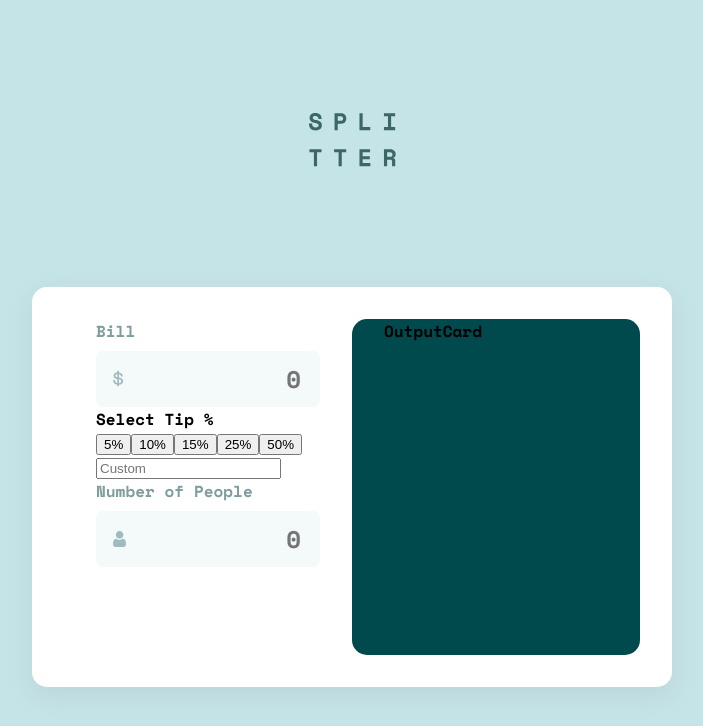
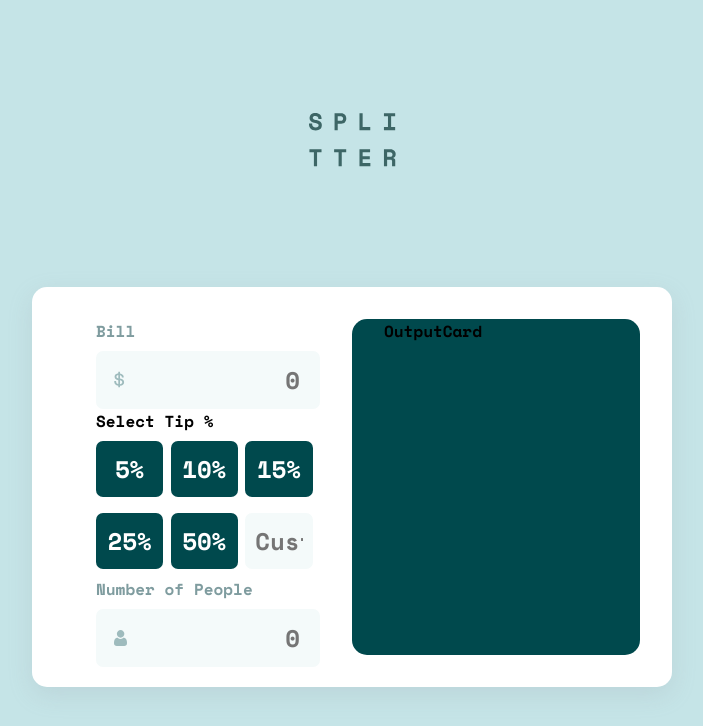
Before and after one commit to subrat611/tip-calculator-app, a React (Vite) app: page / in a window 1280 px wide. Shown: the top 726 px of the page, without its empty margins (288-991 px from the left). Built offline with nearby package versions, Linux system fonts and the light colour scheme.

Commit message:
styles update

```diff
--- a/src/index.scss
+++ b/src/index.scss
@@ -29,12 +29,16 @@
         }
 
         .TipInputCard {
+            display: flex;
+            flex-direction: column;
+            justify-content: space-around;
 
             .bill-input-wrapper,
             .person-input-wrapper {
                 label {
                     color: $neutral-grayish-cyan;
                 }
+
             }
 
             .input-box {
@@ -45,16 +49,19 @@
                 align-items: center;
                 border-radius: 7px;
                 margin-top: 0.5rem;
+                border: 2px solid transparent;
 
                 input {
                     font-family: $font-space-mono;
                     font-size: $input-font-size;
+                    color: $neutral-dark-cyan;
                     background: none;
                     outline: none;
                     border: none;
                     text-align: right;
                     appearance: textfield;
                     width: 100%;
+
 
                     // chrome, safari, edge, opera
                     &::-webkit-outer-spin-button,
@@ -63,11 +70,116 @@
                     }
                 }
             }
+
+            .focus-style {
+                border: 2px solid $primary-color;
+            }
+
+            .error-style {
+                border: 2px solid rgb(211, 45, 45);
+            }
+
+            .tip-select-wrapper {
+
+                .tip-select-items {
+                    display: grid;
+                    grid-template-columns: repeat(3, 1fr);
+                    justify-content: space-between;
+
+                    input {
+                        outline: none;
+                        border: 2px solid transparent;
+                        font-size: $input-font-size;
+                        padding: 0.5rem 0.5rem;
+                        width: 90%;
+                        margin: 0.5rem 0;
+                        font-family: $font-space-mono;
+                        font-weight: $font-weight;
+                        border-radius: 7px;
+                        background-color: $neutral-dark-cyan;
+                        color: $neutral-white;
+                    }
+
+                    input[type=number] {
+                        text-align: right;
+                        background-color: $neutral-very-light-grayish-cyan;
+                        color: $neutral-dark-cyan;
+                        // chrome, safari, edge, opera
+                        &::-webkit-outer-spin-button,
+                        &::-webkit-inner-spin-button {
+                            -webkit-appearance: none;
+                        }
+
+                        &:focus {
+                            border: 2px solid $primary-color;
+                        }
+                    }
+                }
+            }
+
+            .person-input-wrapper {
+                position: relative;
+                .person-input-error {
+                    position: absolute;
+                    right: 0;
+                    color: rgb(211, 45, 45);
+                    display: none;
+
+                    &.isVisible {
+                       display: inline-block;
+                   }
+                }
+            }
+
         }
 
         .TipOutputCard {
             background-color: $neutral-dark-cyan;
             border-radius: 15px;
+            display: flex;
+            flex-direction: column;
+            justify-content: space-between;
+
+            .tip-amount,
+            .tip-total {
+                display: flex;
+                justify-content: space-between;
+                align-items: center;
+
+                & span:first-child {
+                    color: $neutral-white;
+                }
+
+                & span:last-child {
+                    color: $neutral-grayish-cyan;
+                }
+
+                p {
+                    font-size: 2.5rem;
+                    color: $primary-color;
+                }
+            }
+
+
+            .reset-btn {
+                margin-bottom: 2.5rem;
+                padding: 0.6rem;
+                font-size: 1.2rem;
+                font-family: $font-space-mono;
+                font-weight: $font-weight;
+                text-transform: uppercase;
+                outline: none;
+                border: transparent;
+                border-radius: 4px;
+                background-color: $primary-color;
+                color: $neutral-dark-cyan;
+                opacity: 0.2;
+
+
+                &.visible {
+                    opacity: 1;
+                }
+            }
         }
 
     }
--- a/src/scss/_fonts.scss
+++ b/src/scss/_fonts.scss
@@ -1,4 +1,4 @@
-$input-font-size: 24px;
+$input-font-size: 1.5rem;
 
 $font-space-mono: 'Space Mono', monospace;
 
```
